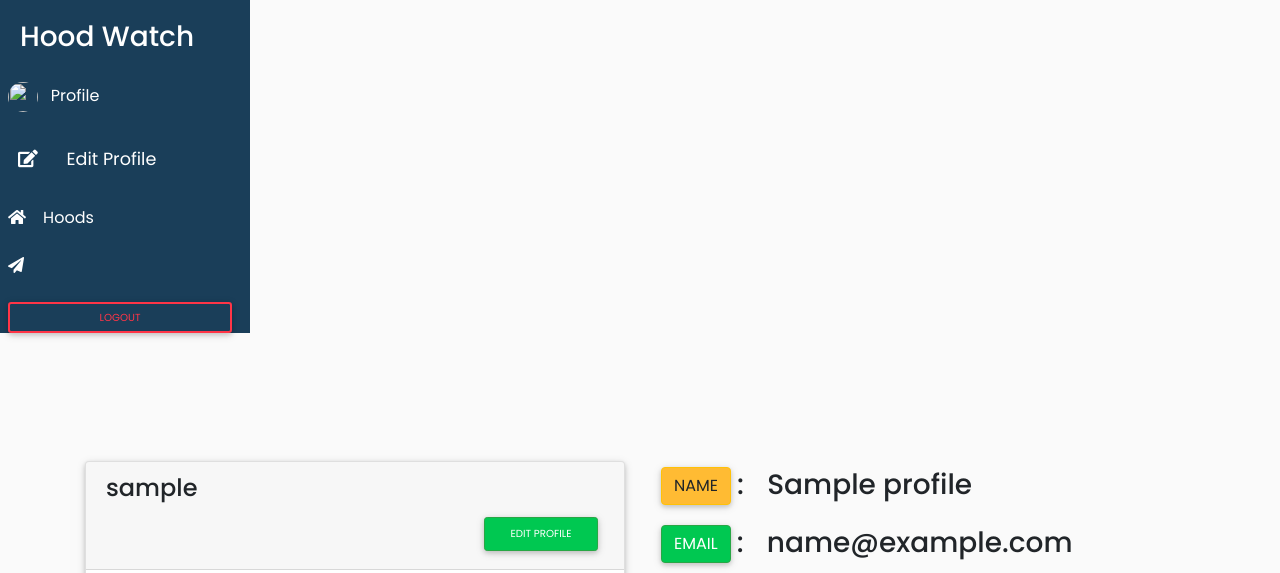
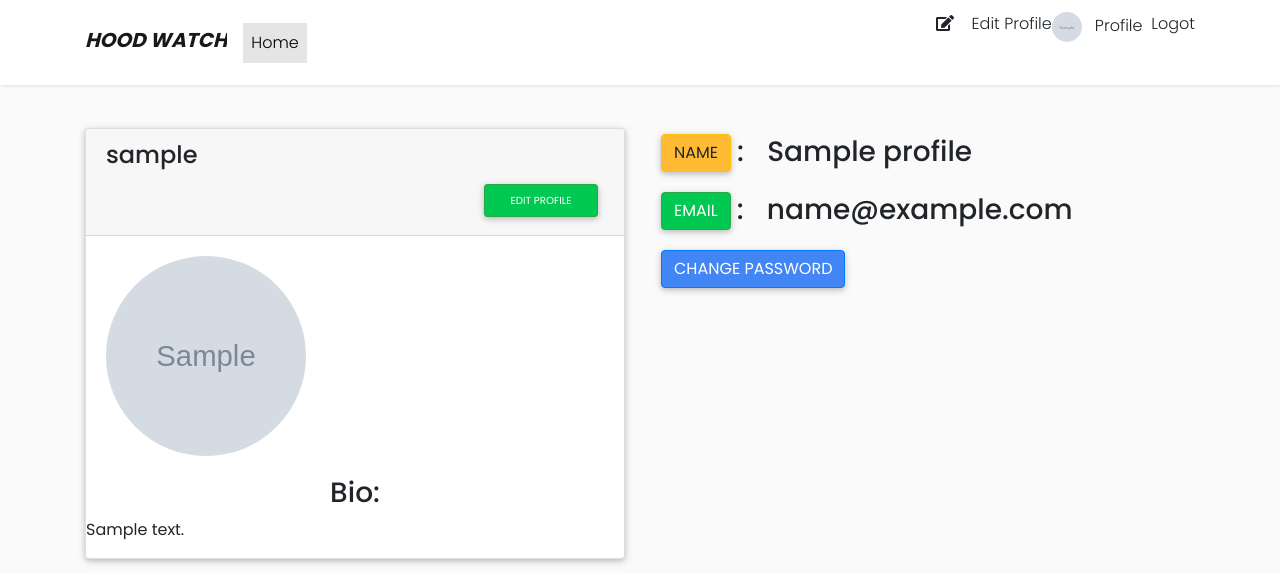
Before and after one commit to margaret254/neighborhood-watch, a Django app: page /profile/ in a window 1280 px wide. Shown: the top 573 px of the page. Run offline with Django 3.2, Linux system fonts and the light colour scheme; a user stored in the database is signed in; tables that the repository leaves empty hold one stand-in row (values such as "Sample post"); grey boxes marked "Sample" are stand-in pictures; some libraries are stand-ins or nearby versions.

Commit message:
Add  user image url for profile

```diff
--- a/templates/main/hoodnav.html
+++ b/templates/main/hoodnav.html
@@ -1,48 +1,58 @@
-<nav id="sidebar" class="">
-    <div class="sidebar-header ">
-        <h3><a href="{% url 'index' %}">Hood Watch</a></h3>
-        <strong><i class="fas fa-home"></i></strong>
-    </div>
-
-    <ul class="list-unstyled components mr-2 ml-2">
-        <li class="mb-4">
-
-                <img class="rounded-circle nav-img"src="" alt="">
-                &nbsp; Profile
+<nav class="navbar fixed-top navbar-expand-lg navbar-light white scrolling-navbar">
+        <div class="container">
+            {% if user.is_authenticated%}
+            <!-- Brand -->
+            <a class="navbar-brand pt-0 waves-effect" href="/" style="font-weight:bold;">
+              <i>HOOD WATCH </i>
             </a>
 
-        </li>
-        <li class="mb-4">
-            <a href="{% url 'profile' %}">
-                <i class="fas fa-edit"></i>&nbsp;
-                &nbsp; Edit Profile
-            </a>
-        </li>
-        <li class="mb-4">
+            <!-- Collapse -->
+            <button class="navbar-toggler" type="button" data-toggle="collapse" data-target="#navbarSupportedContent" aria-controls="navbarSupportedContent"
+                aria-expanded="false" aria-label="Toggle navigation">
+                <span class="navbar-toggler-icon"></span>
+            </button>
 
-                <i class="fas fa-home"></i>&nbsp;
-                &nbsp; Hoods
+            <!-- Links -->
+            <div class="collapse navbar-collapse" id="navbarSupportedContent">
+
+                <!-- Left -->
+                <ul class="navbar-nav mr-auto">
+                    <li class="nav-item active">
+                        <a class="nav-link waves-effect" href="#">Home
+                            <span class="sr-only">(current)</span>
                         </a>
                     </li>
 
 
+                </ul>
+
+                <!-- Right -->
+                <ul class="navbar-nav nav-flex-icons">
+
+                    <li class="nav-item">
+                            <a href="{% url 'update'  %}">
+                       <i class="fas fa-edit"></i>&nbsp;
+                       &nbsp; Edit Profile
+                       </li>
+                    <li class="nav-item">
                             <li class="mb-4">
-
-                <i class="fas fa-paper-plane"></i>&nbsp;
-                &nbsp;{{user.profile.neighbourhood.name}}
+                                     <a href="{% url 'profile' %}">
+                                        <img class="rounded-circle nav-img"src="{{ user.profile.profile_pic.url }}" alt="">
+                                        &nbsp; Profile
                                     </a>
                     </li>
-<!--
+                    <li class="nav-item">
                         <li class="mb-4">
-            <a href=""> &nbsp;
-                No Hood
+                                 <a href="/logout">
+
+                                    &nbsp; Logot
                                 </a>
-        </li> -->
+                </li>
 
                 </ul>
-    <div class="logout ml-2 mr-2 ">
-        <a href="/logout/" class="btn btn-sm btn-outline-danger d-block mx-auto"> Logout</a>
+
             </div>
-
-
+            {% endif%}
+        </div>
     </nav>
+    <!-- Navbar -->
```
Lines whose indentation alone changed are shown as unchanged.
